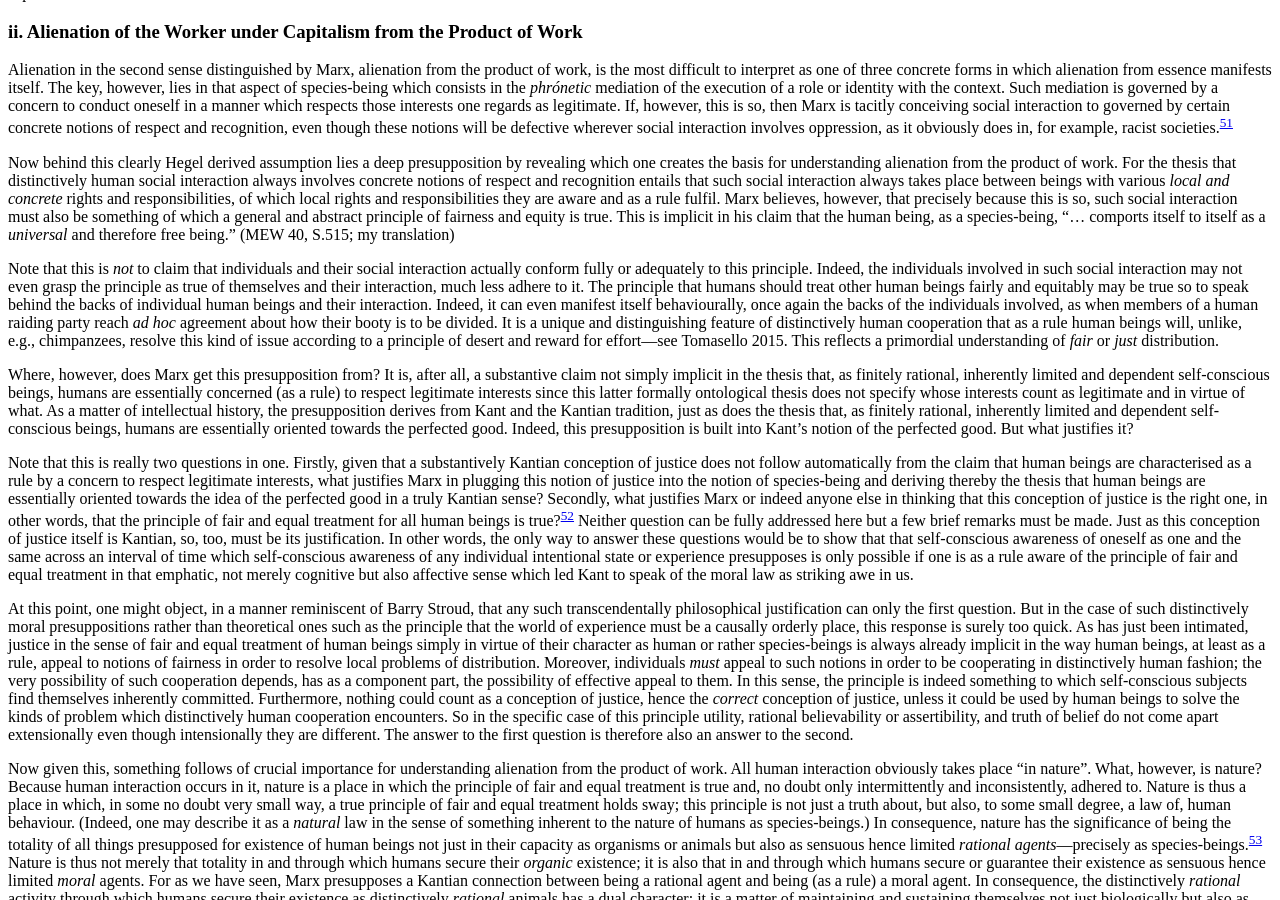
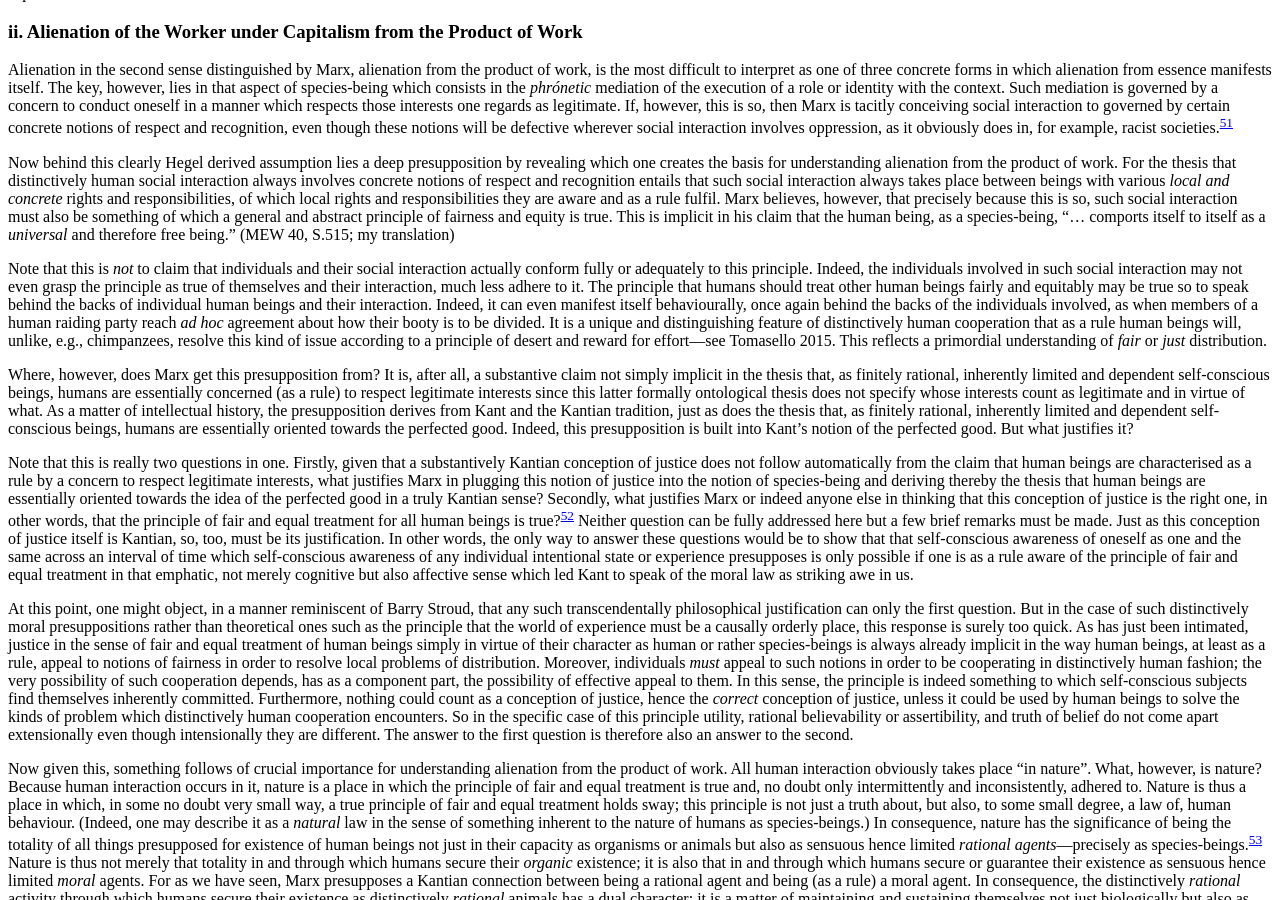
Before and after one commit to klepas/bruins-site, a Jekyll site: the page built from papers/_posts/2016-10-04-what-is-species-being.md, in a window 1280 px wide and 900 px high, scrolled down 10791 px. Built offline with Jekyll 4.4.1, drawn with Linux system fonts in a browser that asks for light colours; nearby versions of some CDN libraries; some web fonts are replaced.

Commit message:
Updated 2016-10-04-what-is-species-being.md

```diff
--- a/papers/_posts/2016-10-04-what-is-species-being.md
+++ b/papers/_posts/2016-10-04-what-is-species-being.md
@@ -249,7 +249,7 @@ Alienation in the second sense distinguished by Marx, alienation from the produc
 
 Now behind this clearly Hegel derived assumption lies a deep presupposition by revealing which one creates the basis for understanding alienation from the product of work. For the thesis that distinctively human social interaction always involves concrete notions of respect and recognition entails that such social interaction always takes place between beings with various _local and concrete_ rights and responsibilities, of which local rights and responsibilities they are aware and as a rule fulfil. Marx believes, however, that precisely because this is so, such social interaction must also be something of which a general and abstract principle of fairness and equity is true. This is implicit in his claim that the human being, as a species-being, “... comports itself to itself as a _universal_ and therefore free being.” (MEW 40, S.515; my translation)
 
-Note that this is _not_ to claim that individuals and their social interaction actually conform fully or adequately to this principle. Indeed, the individuals involved in such social interaction may not even grasp the principle as true of themselves and their interaction, much less adhere to it. The principle that humans should treat other human beings fairly and equitably may be true so to speak behind the backs of individual human beings and their interaction. Indeed, it can even manifest itself behaviourally, once again the backs of the individuals involved, as when members of a human raiding party reach _ad hoc_ agreement about how their booty is to be divided. It is a unique and distinguishing feature of distinctively human cooperation that as a rule human beings will, unlike, e.g., chimpanzees, resolve this kind of issue according to a principle of desert and reward for effort—see Tomasello 2015. This reflects a primordial understanding of _fair_ or _just_ distribution.
+Note that this is _not_ to claim that individuals and their social interaction actually conform fully or adequately to this principle. Indeed, the individuals involved in such social interaction may not even grasp the principle as true of themselves and their interaction, much less adhere to it. The principle that humans should treat other human beings fairly and equitably may be true so to speak behind the backs of individual human beings and their interaction. Indeed, it can even manifest itself behaviourally, once again behind the backs of the individuals involved, as when members of a human raiding party reach _ad hoc_ agreement about how their booty is to be divided. It is a unique and distinguishing feature of distinctively human cooperation that as a rule human beings will, unlike, e.g., chimpanzees, resolve this kind of issue according to a principle of desert and reward for effort—see Tomasello 2015. This reflects a primordial understanding of _fair_ or _just_ distribution.
 
 Where, however, does Marx get this presupposition from? It is, after all, a substantive claim not simply implicit in the thesis that, as finitely rational, inherently limited and dependent self-conscious beings, humans are essentially concerned (as a rule) to respect legitimate interests since this latter formally ontological thesis does not specify whose interests count as legitimate and in virtue of what. As a matter of intellectual history, the presupposition derives from Kant and the Kantian tradition, just as does the thesis that, as finitely rational, inherently limited and dependent self-conscious beings, humans are essentially oriented towards the perfected good. Indeed, this presupposition is built into Kant’s notion of the perfected good. But what justifies it?
 
```
Also changed, not shown: other parts of papers/_posts/2016-10-04-what-is-species-being.md (+1 -1 lines).
